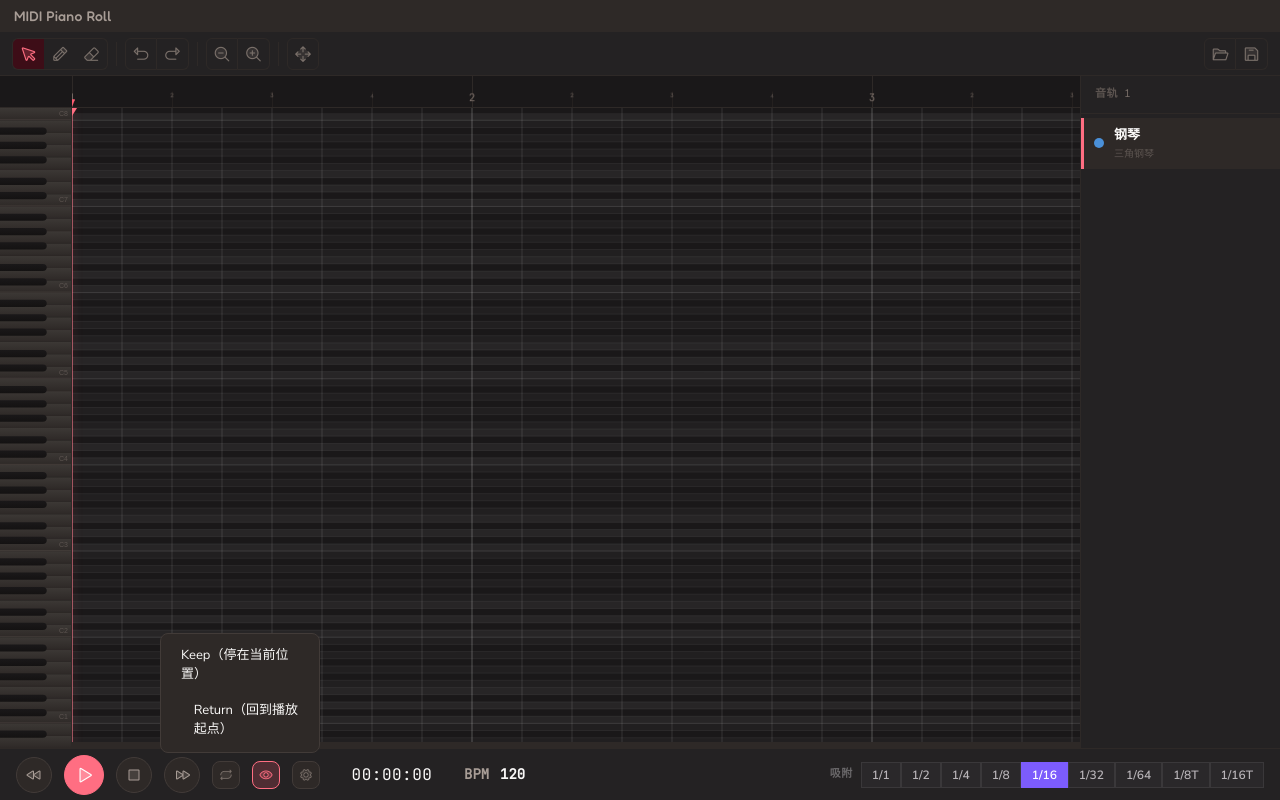
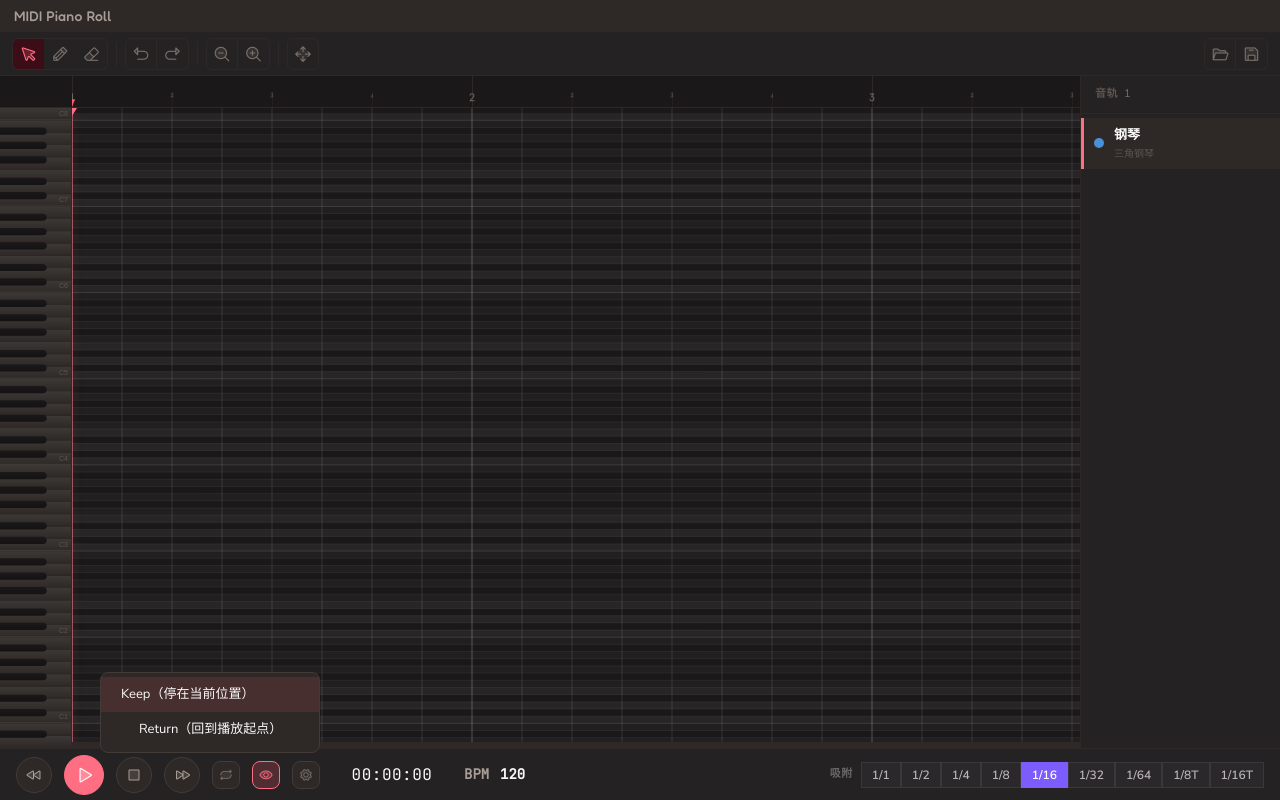
Before and after one commit to lgcagithub/midi_editor, a React (Vite) app: page / in a window 1280 px wide. Both pictures are taken after a click on the button 306 px from the left and 774 px from the top of the page. Built offline with nearby package versions, Linux system fonts and the light colour scheme.

Commit message:
fix: 下拉菜单宽度不足 + 选中项视觉不明显
- minWidth 160→220 防止中文文本换行，加 whiteSpace: nowrap
- 选中项加 accent 12% 背景色，hover 离开后恢复
- checkmark 改用 ph-bold 加粗图标增强可见性

```diff
--- a/src/components/TransportBar.tsx
+++ b/src/components/TransportBar.tsx
@@ -126,7 +126,23 @@ const dropdownPanelStyle: React.CSSProperties = {
   borderRadius: 8,
   padding: '4px 0',
   zIndex: 100,
-  minWidth: 160,
+  minWidth: 220,
+}
+
+const dropdownItemBase: React.CSSProperties = {
+  padding: '8px 12px',
+  cursor: 'pointer',
+  color: 'var(--text1, #FAF9F8)',
+  fontSize: 13,
+  display: 'flex',
+  alignItems: 'center',
+  gap: 8,
+  whiteSpace: 'nowrap',
+}
+
+const dropdownItemSelected: React.CSSProperties = {
+  ...dropdownItemBase,
+  background: 'rgba(255, 92, 114, 0.12)',
 }
 
 // ============================================================
@@ -352,43 +368,35 @@ export default function TransportBar(): JSX.Element {
         {dropdownOpen && (
           <div style={dropdownPanelStyle}>
             <div
-              style={{
-                padding: '8px 12px',
-                cursor: 'pointer',
-                color: 'var(--text1, #FAF9F8)',
-                fontSize: 13,
-                display: 'flex',
-                alignItems: 'center',
-                gap: 8,
+              style={pauseBehavior === 'keep' ? dropdownItemSelected : dropdownItemBase}
+              onMouseEnter={(e) => { e.currentTarget.style.background = 'var(--surface3, #423B38)' }}
+              onMouseLeave={(e) => {
+                e.currentTarget.style.background = pauseBehavior === 'keep'
+                  ? 'rgba(255, 92, 114, 0.12)'
+                  : 'transparent'
               }}
-              onMouseEnter={(e) => { e.currentTarget.style.background = 'var(--surface3, #423B38)' }}
-              onMouseLeave={(e) => { e.currentTarget.style.background = 'transparent' }}
               onClick={() => { setPauseBehavior('keep'); setDropdownOpen(false) }}
             >
               {pauseBehavior === 'keep' && (
-                <i className="ph ph-check" style={{ color: 'var(--accent, #FF5C72)' }} />
+                <i className="ph-bold ph-check" style={{ color: 'var(--accent, #FF5C72)', fontSize: 14 }} />
               )}
-              {pauseBehavior !== 'keep' && <span style={{ width: 16 }} />}
+              {pauseBehavior !== 'keep' && <span style={{ width: 18 }} />}
               Keep（停在当前位置）
             </div>
             <div
-              style={{
-                padding: '8px 12px',
-                cursor: 'pointer',
-                color: 'var(--text1, #FAF9F8)',
-                fontSize: 13,
-                display: 'flex',
-                alignItems: 'center',
-                gap: 8,
+              style={pauseBehavior === 'return' ? dropdownItemSelected : dropdownItemBase}
+              onMouseEnter={(e) => { e.currentTarget.style.background = 'var(--surface3, #423B38)' }}
+              onMouseLeave={(e) => {
+                e.currentTarget.style.background = pauseBehavior === 'return'
+                  ? 'rgba(255, 92, 114, 0.12)'
+                  : 'transparent'
               }}
-              onMouseEnter={(e) => { e.currentTarget.style.background = 'var(--surface3, #423B38)' }}
-              onMouseLeave={(e) => { e.currentTarget.style.background = 'transparent' }}
               onClick={() => { setPauseBehavior('return'); setDropdownOpen(false) }}
             >
               {pauseBehavior === 'return' && (
-                <i className="ph ph-check" style={{ color: 'var(--accent, #FF5C72)' }} />
+                <i className="ph-bold ph-check" style={{ color: 'var(--accent, #FF5C72)', fontSize: 14 }} />
               )}
-              {pauseBehavior !== 'return' && <span style={{ width: 16 }} />}
+              {pauseBehavior !== 'return' && <span style={{ width: 18 }} />}
               Return（回到播放起点）
             </div>
           </div>
```
